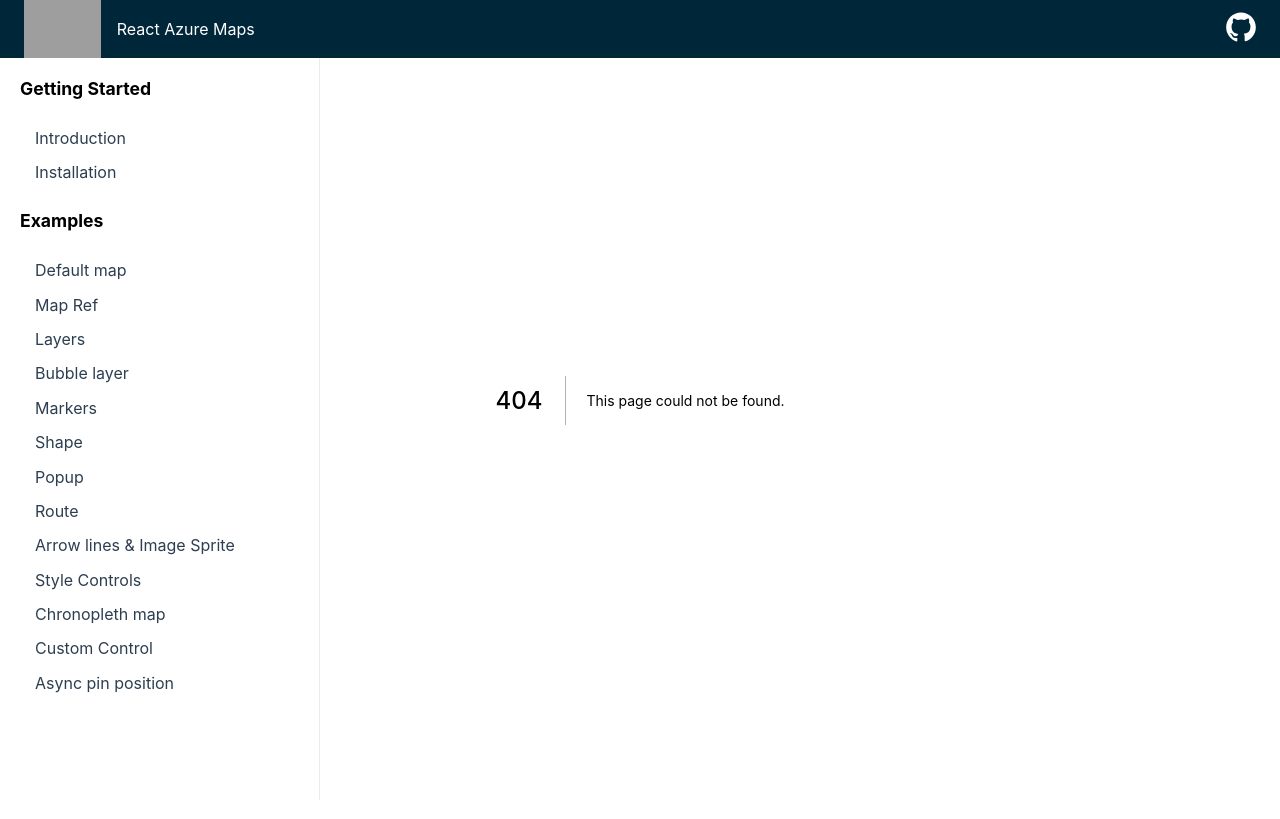
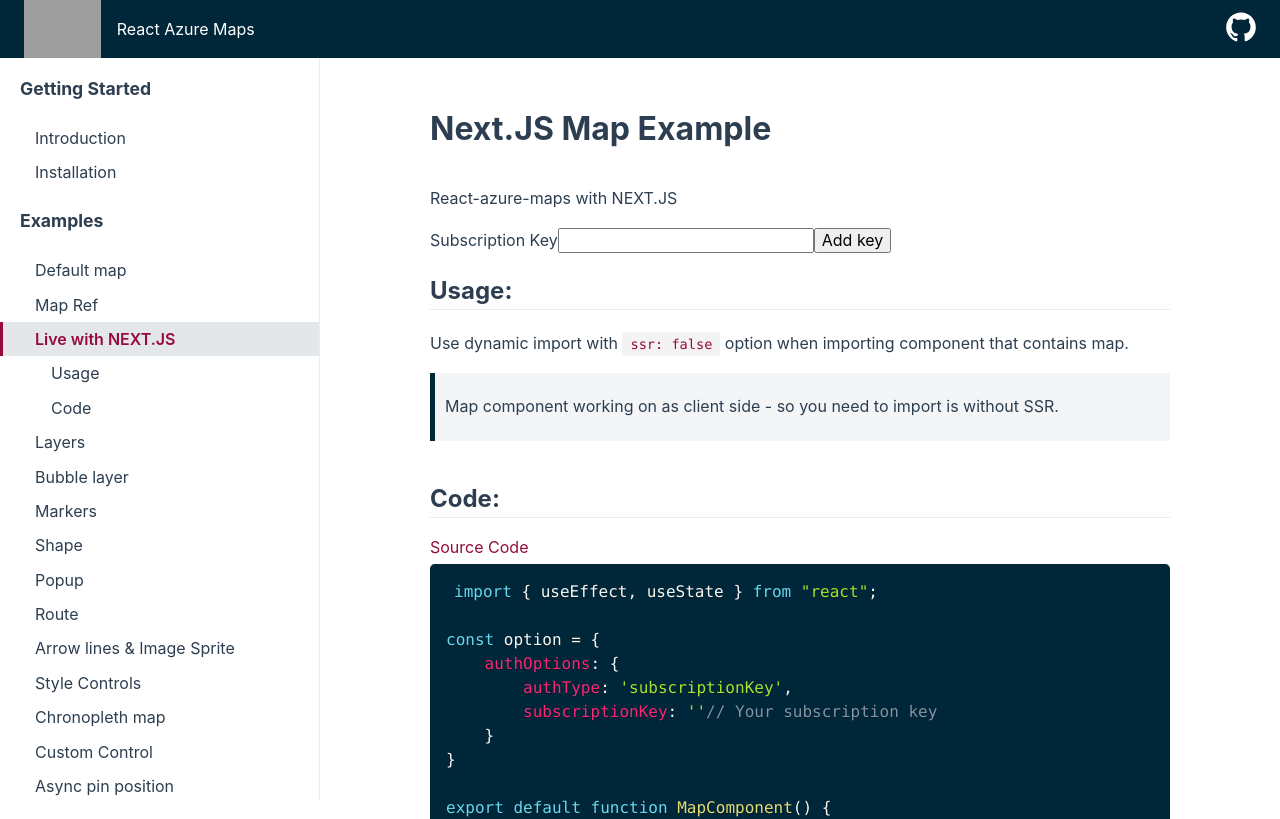
Before and after one commit to WiredSolutions/react-azure-maps-docs, a Next.js app: page /live-example-map in a window 1280 px wide. Before the commit this address had no page. Shown: the top 819 px of the page. Built offline with nearby package versions, Linux system fonts and the light colour scheme; grey boxes are pictures that could not be loaded.

Commit message:
feat: react-azure-maps and next.js

```diff
--- a/components/sidebar.js
+++ b/components/sidebar.js
@@ -52,6 +52,19 @@
       {
         label: "Map Ref",
         url: "/map-ref",
+        children: [
+          {
+            label: "Usage",
+            url: "#usage"
+          },
+          {
+            label: "Code",
+            url: "#code"
+          }
+        ]
+      },{
+        label: "Live with NEXT.JS",
+        url: "/live-example-map",
         children: [
           {
             label: "Usage",
@@ -278,7 +291,7 @@
   <nav className="sidebar">
     <ul className="sidebar__links">
       {menuGroups.map(group => (
-        <Group key={group.groupName} linkGroup={group}></Group>
+        <Group key={group.groupName} linkGroup={group}/>
       ))}
     </ul>
   </nav>
--- a/package.json
+++ b/package.json
@@ -15,6 +15,7 @@
     "node-sass": "^4.13.1",
     "prismjs": "^1.23.0",
     "react": "16.12.0",
+    "react-azure-maps": "^0.1.5",
     "react-dom": "16.12.0"
   }
 }
--- /dev/null
+++ b/pages/live-example-map/components/mapDynamicComponent.js
@@ -0,0 +1,44 @@
+import { useEffect, useState } from "react";
+
+const option = {
+    authOptions: {
+        authType: 'subscriptionKey',
+    },
+}
+
+export default function MapComponent() {
+    const [module, setModule] = useState(null)
+    const [key, setKey] = useState()
+
+    useEffect(() => {
+        import('react-azure-maps').then((module) => {
+            setModule(module)
+        });
+    }, [])
+
+    return (
+        <div>
+            {!key && <div>
+                <form onSubmit={v => {
+                    setKey(v.target[0].value)
+                }
+                }>
+                    <label htmlFor="key">Subscription Key</label>
+                    <input id="key" name="key" type="text" autoComplete="azure-maps-key" required/>
+                    <button type="submit">Add key</button>
+                </form>
+            </div>}
+            {!!module && key && (
+                <div>
+                    <p>Module is ready</p>
+                    <div style={{height: '300px'}}>
+                        <module.AzureMapsProvider>
+                            <module.AzureMap options={{option, ...{...option.authType, ...{subscriptionKey: key}}}}>
+                            </module.AzureMap>
+                        </module.AzureMapsProvider>
+                    </div>
+                </div>
+            )}
+        </div>
+    )
+}
--- /dev/null
+++ b/pages/live-example-map/index.js
@@ -0,0 +1,84 @@
+import React from "react";
+import Head from "next/head";
+import dynamic from 'next/dynamic'
+
+const DynamicComponentWithNoSSR = dynamic(
+    () => import('./components/mapDynamicComponent'),
+    { loading: () => <p>Loading React azure maps ...</p>, ssr: false }
+)
+
+
+
+const LiveExample = () => {
+    return (
+        <div>
+            <Head>
+                <title>Live Map example</title>
+                <link rel="icon" href="/favicon.ico" />
+            </Head>
+            <main className="page">
+                <div className="page__content">
+                    <h1>Next.JS  Map Example</h1>
+                    <p>React-azure-maps with NEXT.JS</p>
+
+                    {process.browser &&  <DynamicComponentWithNoSSR />}
+
+                    <h2 id="usage">Usage:</h2>
+                    <p>
+                       Use dynamic import with  <code>ssr: false</code> option when importing component that contains map.
+                    </p>
+                    <p className="tip">
+                        Map component working on as client side - so you need to import is without SSR.
+                    </p>
+
+                    <h2 id="code">Code:</h2>
+                    <a href={'https://github.com/WiredSolutions/react-azure-maps-playground/blob/master/src/examples/DefaultMap.tsx'} > Source Code </a>
+                    <pre>
+                        <code className="language-jsx">
+                            {`import { useEffect, useState } from "react";
+
+const option = {
+    authOptions: {
+        authType: 'subscriptionKey',
+        subscriptionKey: ''// Your subscription key
+    }
+}
+
+export default function MapComponent() {
+    const [module, setModule] = useState(null)
+
+    useEffect(() => {
+        import('react-azure-maps').then((module) => {
+            setModule(module)
+        });
+    }, [])
+
+    return (
+        <div>
+            {!!module && (
+                <div>
+
+                <p>Module is ready</p>
+                    <div style={{height: '300px'}}>
+                        <module.AzureMapsProvider>
+                            <module.AzureMap options={option}>
+                            </module.AzureMap>
+                        </module.AzureMapsProvider>
+                    </div>
+
+                </div>
+            )}
+        </div>
+        )
+}
+
+`}
+                        </code>
+                    </pre>
+                </div>
+            </main>
+        </div>
+    );
+};
+
+export default LiveExample;
```
Also changed, not shown: 1 other file (tests, documents, lock files or other folders).
